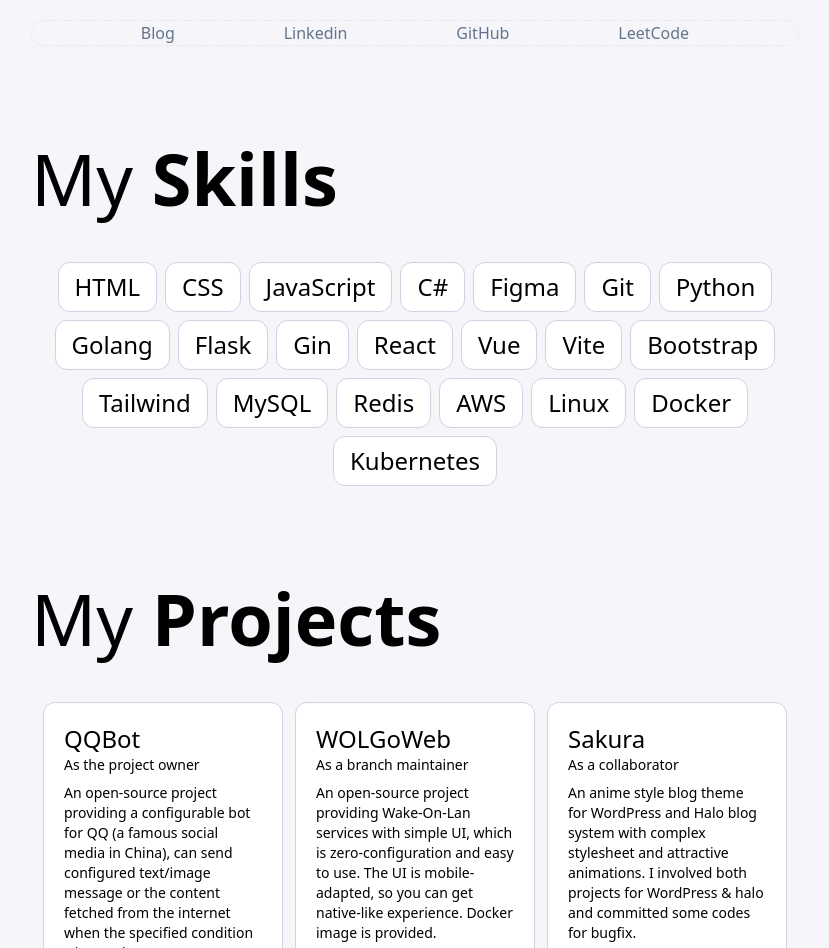
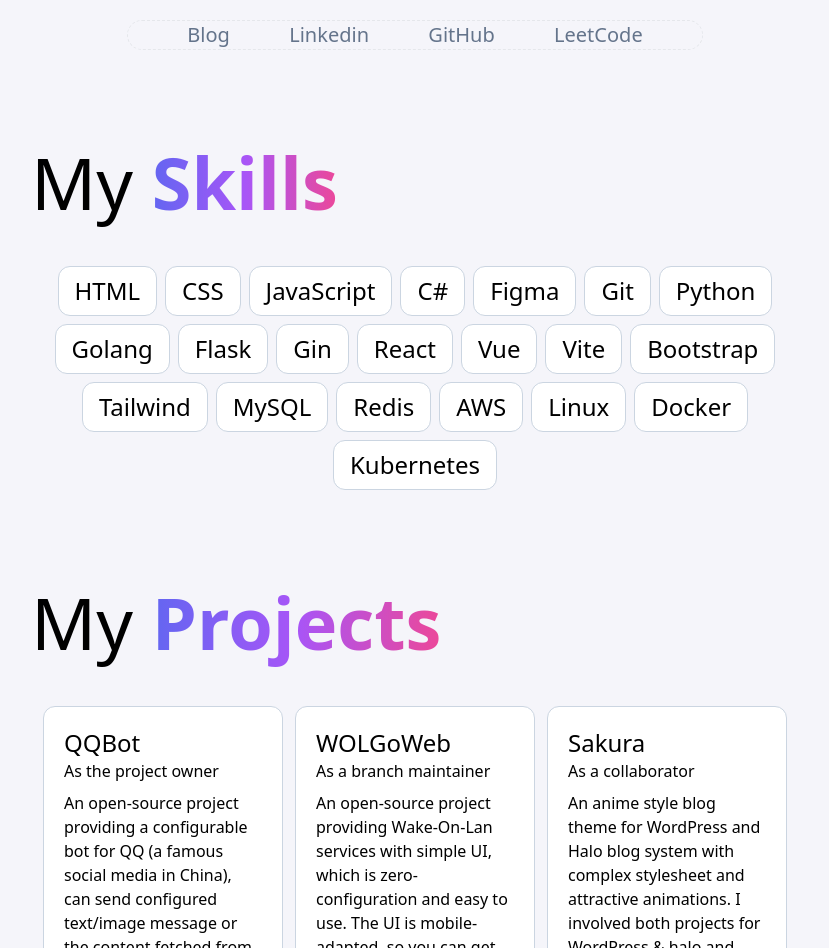
Before and after one commit to BakArchive/portfolio, a React (Vite) app: page / in a window 1280 px wide. Shown: the part 384-1332 px from the top of the page, without its empty margins (225-1054 px from the left). Built offline with nearby package versions, Linux system fonts and the light colour scheme.

Commit message:
refine static content

```diff
--- a/src/components/Footer.jsx
+++ b/src/components/Footer.jsx
@@ -1,7 +1,7 @@
 function Footer() {
     const time = new Date();
     return (
-        <p className="text-center my-3">Crafted by Muen Yu | &#169;{time.getFullYear()} All rights reserved</p>
+        <p className="text-center mt-10 mb-5">Crafted by Muen Yu | &#169;{time.getFullYear()} All rights reserved</p>
     )
 }
 
--- a/src/components/Intro.jsx
+++ b/src/components/Intro.jsx
@@ -20,9 +20,9 @@
         this approach. In the future, I want to become a full-stack developer
         who knows every detail in software development process.
       </p>
-      <div className="flex flex-wrap justify-evenly border border-dashed rounded-full">
+      <div className="flex flex-wrap justify-evenly border border-dashed m-auto rounded-full lg:w-3/4">
         {Object.keys(links).map((link, index) => (
-          <a className="text-slate-500" key={index} href={links[link]} target="_blank">
+          <a className="text-xl text-slate-500" key={index} href={links[link]} target="_blank">
             {link}
           </a>
         ))}
--- a/src/components/ProjectCard.jsx
+++ b/src/components/ProjectCard.jsx
@@ -14,12 +14,12 @@
           ) : (
             <h2 className="text-2xl font-medium">{name}</h2>
           )}
-          <p className="text-sm mb-2">{role}</p>
-          <p className="text-sm mb-4">{description}</p>
+          <p className="mb-2">{role}</p>
+          <p className="mb-4">{description}</p>
         </div>
         <div className="flex flex-wrap justify-center gap-3">
           {techniques.map((technique, index) => (
-            <p key={index} className="text-xs border border-solid rounded p-1">
+            <p key={index} className="text-sm border border-solid rounded p-1">
               {technique}
             </p>
           ))}
--- a/src/components/Title.jsx
+++ b/src/components/Title.jsx
@@ -1,8 +1,11 @@
-function Title({text, bold}) {
+function Title({ text, bold }) {
   return (
     <>
       <h1 className="mb-12 text-5xl md:text-7xl font-medium">
-          {text} <span className="font-bold">{bold}</span>
+        {text + " "}
+        <span className="font-bold bg-gradient-to-r from-indigo-500 via-purple-500 to-pink-500 text-transparent bg-clip-text">
+          {bold}
+        </span>
       </h1>
     </>
   );
```
Lines whose indentation alone changed are shown as unchanged.
